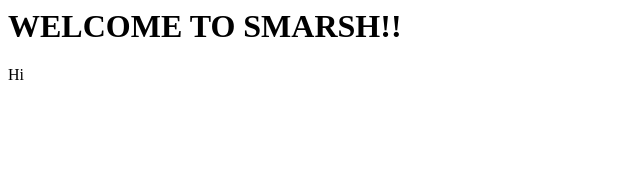
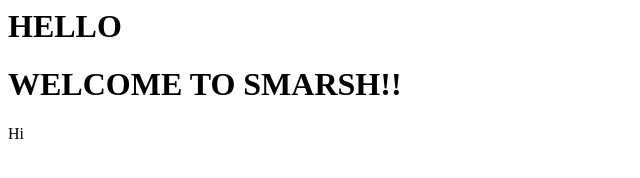
Before and after one commit to Tejaswia7/Project_1, a plain HTML site: page index.html in a window 1280 px wide. Shown: the whole page, without its empty margins (0-640 px from the left). Drawn offline with Linux system fonts and the light colour scheme.

Commit message:
Update index.html

```diff
--- a/index.html
+++ b/index.html
@@ -1,6 +1,9 @@
 <html>
+  <body>
+    <h1>HELLO</h1>
 <header>
 <h1>WELCOME TO SMARSH!!</h1>
 </header>
 <p>Hi</p>
+  </body>
 </html>
```
